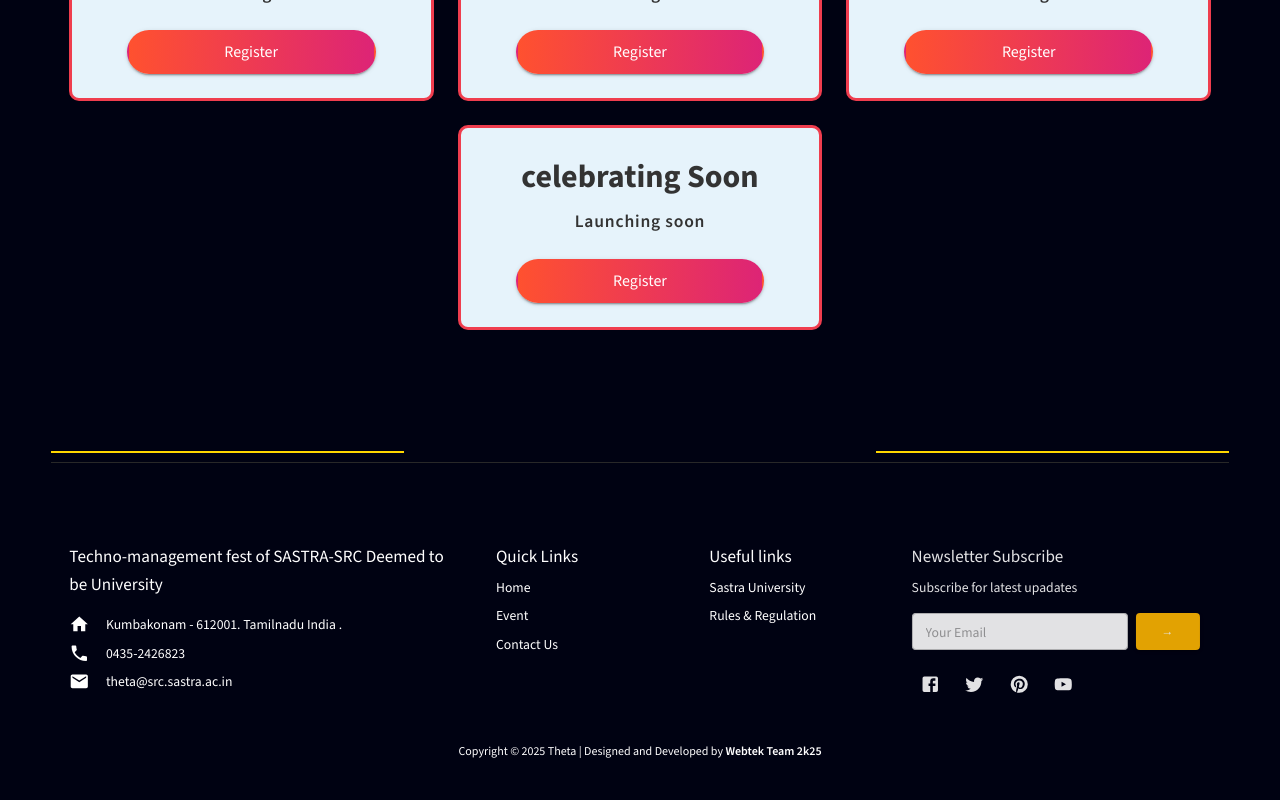
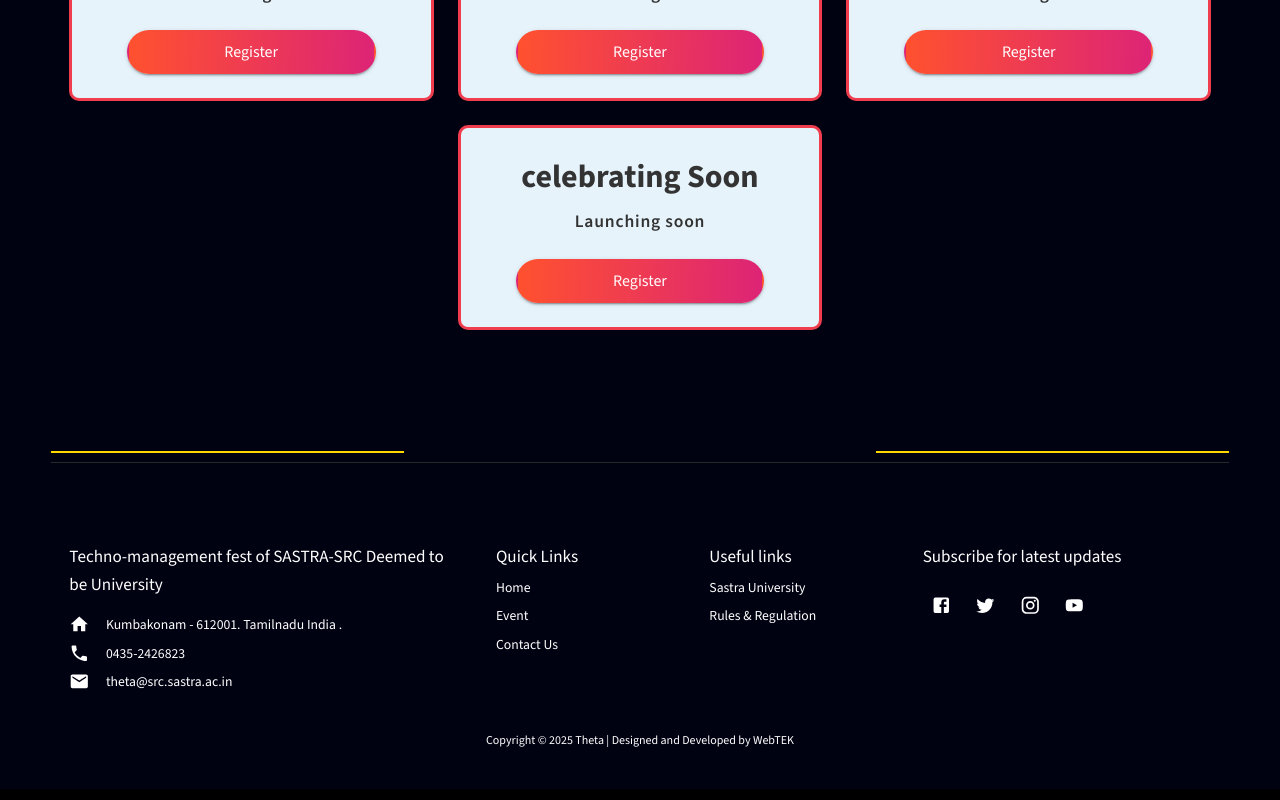
Before and after one commit to themanojking/theta-1, a React (Create React App) app: page /Day1 in a window 1280 px wide. Shown: the part 615-1415 px from the top of the page. Built offline with nearby package versions, Linux system fonts and the light colour scheme.

Commit message:
removed the news letter, added Instagram icon, update links, and enhance layout

```diff
--- a/src/Component/Footer.jsx
+++ b/src/Component/Footer.jsx
@@ -1,23 +1,33 @@
 import React, { useEffect, useState } from "react";
-import { Box, Typography, TextField, Button, IconButton } from "@mui/material";
+import { Box, Typography, IconButton } from "@mui/material";
 import HomeIcon from "@mui/icons-material/Home";
 import PhoneIcon from "@mui/icons-material/Phone";
 import EmailIcon from "@mui/icons-material/Email";
 import FacebookIcon from "@mui/icons-material/Facebook";
 import TwitterIcon from "@mui/icons-material/Twitter";
-import PinterestIcon from "@mui/icons-material/Pinterest";
+import InstagramIcon from "@mui/icons-material/Instagram";
 import YouTubeIcon from "@mui/icons-material/YouTube";
 import Grid from "@mui/material/Grid";
 import { Link } from "react-router-dom";
+
 const navLinks = [
   { title: "Home", path: "/" },
   { title: "Event", path: "/AllEvents" },
   { title: "Contact Us", path: "/ContactUs" },
 ];
+
 const UsefulLinks = [
-  { title: "Sastra University", href: "https://www.sastra.edu/" },
+  { title: "Sastra University", href: "https://src.sastra.edu/" },
   { title: "Rules & Regulation", path: "/about" },
 ];
+
+const socialLinks = [
+  { Icon: FacebookIcon, url: "https://facebook.com" },
+  { Icon: TwitterIcon, url: "https://twitter.com" },
+  { Icon: InstagramIcon, url: "https://www.instagram.com/theta_src_official" },
+  { Icon: YouTubeIcon, url: "https://www.youtube.com/@TeamEmulsion" },
+];
+
 const ScrollToTop = () => {
   window.scrollTo(0, 0);
 };
@@ -41,22 +51,14 @@ const Footer = () => {
     <Box sx={{ bgcolor: "#000212", color: "white", px: { xs: 2 } }}>
       <Box sx={{ py: 5 }}>
         <Grid container spacing={4} justifyContent="center">
-          <Grid
-            item
-            xs={12}
-            sm={6}
-            md={4}
-            data-aos="fade-right"
-            data-aos-duration={isMobile || isTablet ? "1000" : "1500"}
-            data-aos-easing="ease-in-sine"
-          >
+          <Grid item xs={12} sm={6} md={4}>
             <Typography variant="h6" gutterBottom>
               Techno-management fest of SASTRA-SRC Deemed to be University
             </Typography>
             <Box display="flex" alignItems="center" mt={2}>
               <HomeIcon />
               <Typography sx={{ ml: 2 }}>
-              Kumbakonam - 612001. Tamilnadu India .
+                Kumbakonam - 612001. Tamilnadu India .
               </Typography>
             </Box>
             <Box display="flex" alignItems="center" mt={1}>
@@ -68,147 +70,52 @@ const Footer = () => {
               <Typography sx={{ ml: 2 }}>theta@src.sastra.ac.in</Typography>
             </Box>
           </Grid>
-          <Grid
-            item
-            xs={12}
-            sm={6}
-            md={2}
-            data-aos="fade-right"
-            data-aos-duration={isMobile || isTablet ? "1000" : "2000"}
-            data-aos-easing="ease-in-sine"
-          >
+          <Grid item xs={12} sm={6} md={2}>
             <Typography variant="h6" gutterBottom>
               Quick Links
             </Typography>
             {navLinks.map((item, index) => (
-              <Typography
-                key={index}
-                sx={{
-                  mb: 1,
-                  "& a": {
-                    color: "#fff",
-                    textDecoration: "none",
-                    "&:hover": {
-                      color: "#EF3D4E",
-                      transition: "color 0.3s ease",
-                    },
-                  },
-                }}
-              >
-                <Link to={item.path} onClick={ScrollToTop}>
+              <Typography key={index} sx={{ mb: 1 }}>
+                <Link to={item.path} onClick={ScrollToTop} style={{ color: "#fff", textDecoration: "none" }}>
                   {item.title}
                 </Link>
               </Typography>
             ))}
           </Grid>
-
-          <Grid
-            item
-            xs={12}
-            sm={6}
-            md={2}
-            data-aos="fade-right"
-            data-aos-duration={isMobile || isTablet ? "1000" : "2000"}
-            data-aos-easing="ease-in-sine"
-          >
+          <Grid item xs={12} sm={6} md={2}>
             <Typography variant="h6" gutterBottom>
               Useful links
             </Typography>
             {UsefulLinks.map((item, index) => (
-              <Typography
-                key={index}
-                sx={{
-                  mb: 1,
-                  "& a": {
-                    color: "#fff",
-                    textDecoration: "none",
-                    "&:hover": {
-                      color: "#EF3D4E",
-                      transition: "color 0.3s ease",
-                    },
-                  },
-                }}
-              >
-                <Link href={item.path} onClick={ScrollToTop}>
-                  {item.title}
-                </Link>
+              <Typography key={index} sx={{ mb: 1 }}>
+                {item.href ? (
+                  <a href={item.href} target="_blank" rel="noopener noreferrer" style={{ color: "#fff", textDecoration: "none" }}>
+                    {item.title}
+                  </a>
+                ) : (
+                  <Link to={item.path} onClick={ScrollToTop} style={{ color: "#fff", textDecoration: "none" }}>
+                    {item.title}
+                  </Link>
+                )}
               </Typography>
             ))}
           </Grid>
-
-          <Grid
-            item
-            xs={12}
-            sm={6}
-            md={3}
-            data-aos="fade-right"
-            data-aos-duration={isMobile || isTablet ? "1000" : "3000"}
-            data-aos-easing="ease-in-sine"
-          >
+          <Grid item xs={12} sm={6} md={3}>
             <Typography variant="h6" gutterBottom>
-              Newsletter Subscribe
+              Subscribe for latest updates
             </Typography>
-            <Typography gutterBottom>Subscribe for latest upadates</Typography>
-            <Box display="flex" mt={2}>
-              <TextField
-                variant="outlined"
-                placeholder="Your Email"
-                size="small"
-                fullWidth
-                sx={{
-                  bgcolor: "white",
-                  borderRadius: "4px",
-                  mr: 1,
-                }}
-              />
-              <Button
-                variant="contained"
-                sx={{
-                  bgcolor: "#FFB700",
-                  "&:hover": {
-                    bgcolor: "#FFB700",
-                    transition: "background-color 0.3s ease",
-                  },
-                }}
-              >
-                →
-              </Button>
-            </Box>
             <Box mt={2} display="flex" justifyContent="flex-start">
-              {[FacebookIcon, TwitterIcon, PinterestIcon, YouTubeIcon].map(
-                (Icon, index) => (
-                  <IconButton
-                    key={index}
-                    color="inherit"
-                    sx={{
-                      mr: 1,
-                      "&:hover": {
-                        color: "#FFB700",
-                        transition: "color 0.3s ease",
-                      },
-                    }}
-                  >
-                    <Icon />
-                  </IconButton>
-                )
-              )}
+              {socialLinks.map(({ Icon, url }, index) => (
+                <IconButton key={index} color="inherit" component="a" href={url} target="_blank" rel="noopener noreferrer" sx={{ mr: 1, "&:hover": { color: "#FFB700", transition: "color 0.3s ease" } }}>
+                  <Icon />
+                </IconButton>
+              ))}
             </Box>
           </Grid>
         </Grid>
-
         <Box textAlign="center" mt={5}>
           <Typography variant="body2">
-            Copyright © 2025 Theta | Designed and Developed by{" "}
-            <a
-
-              style={{
-                color: "#fff",
-                fontWeight: "600",
-                textDecoration: "none",
-              }}
-            >
-              Webtek Team 2k25
-            </a>
+            Copyright © 2025 Theta | Designed and Developed by WebTEK
           </Typography>
         </Box>
       </Box>
```
